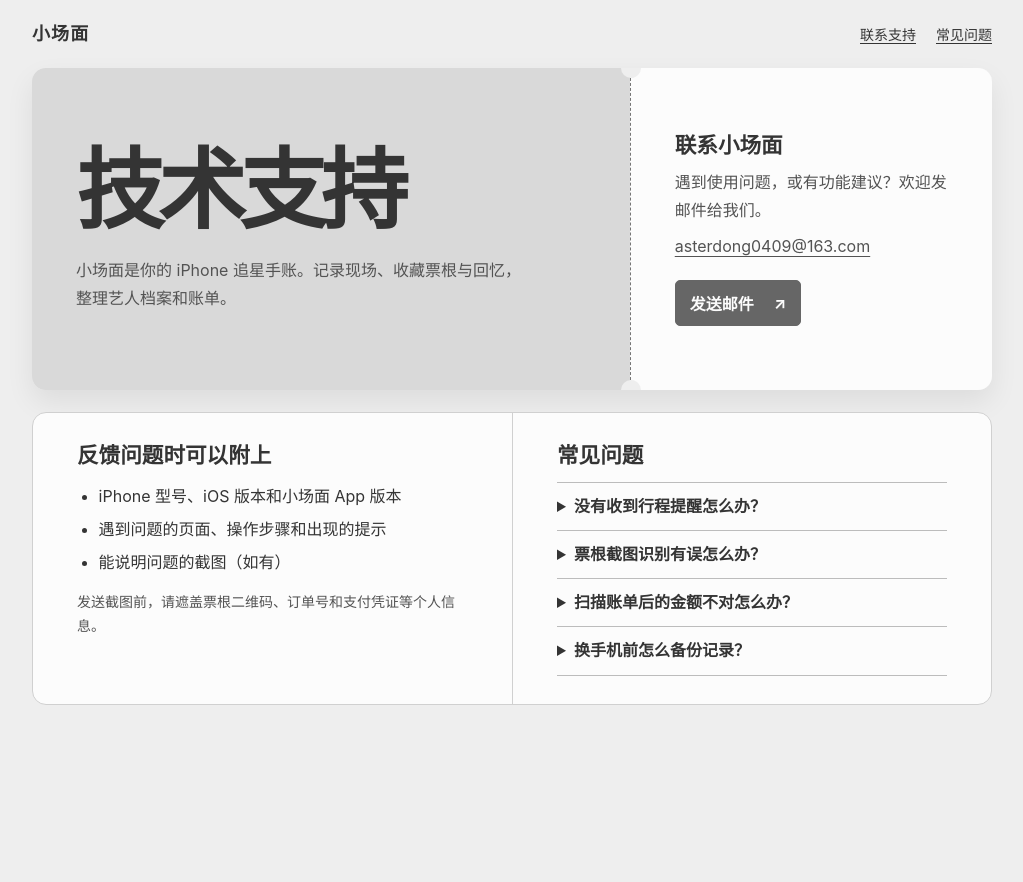
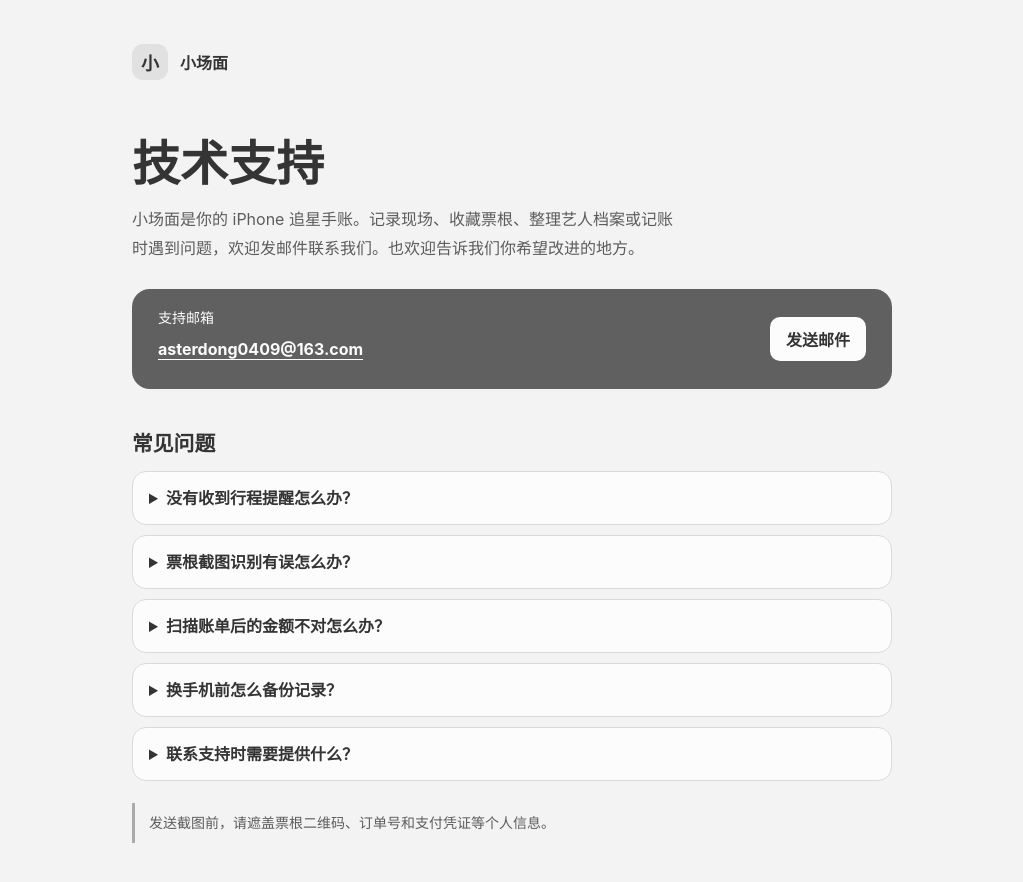
Before and after one commit to dyxddddddd/lilscene-support, a plain HTML site: page index.html in a window 1280 px wide. Shown: the whole page, without its empty margins (128-1151 px from the left). Before the commit the page ends 800 px from the top, so only its background shows below. Drawn offline with Linux system fonts and the light colour scheme.

Commit message:
Use a simple single-column support layout

```diff
--- a/index.html
+++ b/index.html
@@ -4,168 +4,112 @@
   <meta charset="utf-8">
   <meta name="viewport" content="width=device-width, initial-scale=1">
   <meta name="description" content="联系小场面技术支持，反馈 App 使用问题或提出功能建议。">
-  <meta name="theme-color" content="#eeeeee">
+  <meta name="theme-color" content="#f3f3f3">
   <title>小场面 · 技术支持</title>
   <style>
     :root {
       color-scheme: light;
-      --paper: #eee;
-      --white: #fcfcfc;
+      --paper: #f3f3f3;
+      --card: #fcfcfc;
       --ink: #343434;
-      --muted: #535353;
-      --rule: #bcbcbc;
-      --ticket: #d9d9d9;
-      --button: #666;
-      --button-hover: #555;
-      --pad: clamp(20px, 4vw, 44px);
+      --muted: #5c5c5c;
+      --line: #d9d9d9;
+      --contact: #606060;
       font-family: -apple-system, BlinkMacSystemFont, "PingFang SC", "Microsoft YaHei", sans-serif;
       color: var(--ink);
       background: var(--paper);
     }
     * { box-sizing: border-box; }
     body { margin: 0; }
+    main { width: min(100% - 36px, 760px); margin-inline: auto; padding-block: 44px 56px; }
+    h1, h2, p { margin: 0; }
     a { color: inherit; text-underline-offset: .22em; }
     :focus-visible { outline: 2px solid currentColor; outline-offset: 4px; }
-    h1, h2, p, ul { margin: 0; }
-    h2 { font-size: 1.35rem; line-height: 1.35; }
-    p, li { line-height: 1.75; }
-    .shell { width: min(100% - 32px, 960px); margin-inline: auto; }
-    .site-header {
+    .brand { display: flex; align-items: center; gap: 12px; font-weight: 700; }
+    .mark {
+      display: grid;
+      place-items: center;
+      width: 36px;
+      height: 36px;
+      border-radius: 11px;
+      background: #e1e1e1;
+      font-size: 1.125rem;
+    }
+    .intro { padding-block: clamp(32px, 7vw, 56px) 26px; }
+    h1 { margin-bottom: 14px; font-size: clamp(2.25rem, 7vw, 3rem); line-height: 1.15; }
+    .intro p { max-width: 34em; color: var(--muted); line-height: 1.8; }
+    .contact {
       display: flex;
       align-items: center;
       justify-content: space-between;
-      gap: 8px 24px;
       flex-wrap: wrap;
-      min-height: 68px;
-      padding-block: 9px;
+      gap: 10px 24px;
+      margin-bottom: 38px;
+      padding: 18px clamp(18px, 4vw, 26px);
+      border-radius: 18px;
+      background: var(--contact);
+      color: var(--card);
     }
-    .brand { font-size: 1.125rem; font-weight: 800; letter-spacing: .06em; }
-    .site-header nav { display: flex; flex-wrap: wrap; gap: 4px 20px; }
-    .site-header a { display: inline-flex; min-height: 44px; align-items: center; font-size: .875rem; }
-    .ticket {
-      display: grid;
-      grid-template-columns: minmax(0, 1.65fr) minmax(0, 1fr);
-      overflow: hidden;
-      border-radius: 14px;
-      box-shadow: 0 12px 28px #00000013;
+    .contact-copy { min-width: 0; }
+    .contact-title { display: block; font-size: .875rem; }
+    .email {
+      display: inline-flex;
+      align-items: center;
+      min-height: 44px;
+      max-width: 100%;
+      overflow-wrap: anywhere;
+      font-weight: 650;
     }
-    .ticket-main {
-      padding: clamp(36px, 7vw, 78px) var(--pad);
-      background: var(--ticket);
-    }
-    h1 {
-      margin-bottom: 20px;
-      font-size: clamp(2.85rem, 8vw, 5.5rem);
-      font-weight: 850;
-      letter-spacing: -.075em;
-      line-height: 1.02;
-    }
-    .ticket-main p { max-width: 28em; color: var(--muted); }
-    .ticket-stub {
-      position: relative;
-      display: flex;
-      flex-direction: column;
-      justify-content: center;
-      align-items: flex-start;
-      padding: 32px var(--pad);
-      border-inline-start: 1px dashed #767676;
-      background: var(--white);
-    }
-    .ticket-stub::before, .ticket-stub::after {
-      content: "";
-      position: absolute;
-      inset-inline-start: -10px;
-      width: 20px;
-      height: 20px;
-      border-radius: 50%;
-      background: var(--paper);
-    }
-    .ticket-stub::before { top: -10px; }
-    .ticket-stub::after { bottom: -10px; }
-    .ticket-stub p { margin-top: 8px; color: var(--muted); }
-    .email { overflow-wrap: anywhere; }
     .button {
       display: inline-flex;
-      justify-content: space-between;
       align-items: center;
-      gap: 20px;
-      min-height: 46px;
-      margin-top: 20px;
-      padding: 8px 14px;
-      border: 1px solid var(--button);
-      border-radius: 5px;
-      color: var(--white);
-      background: var(--button);
+      justify-content: center;
+      min-height: 44px;
+      padding: 10px 16px;
+      border-radius: 10px;
+      background: var(--card);
+      color: var(--ink);
+      font-weight: 650;
       text-decoration: none;
+    }
+    .button:hover { background: #e9e9e9; }
+    .button:focus-visible { outline-color: var(--card); }
+    h2 { margin-bottom: 14px; font-size: 1.3rem; }
+    .faq { display: grid; gap: 10px; }
+    details { border: 1px solid var(--line); border-radius: 14px; background: var(--card); }
+    summary {
+      cursor: pointer;
+      min-height: 48px;
+      padding: 14px 16px;
+      border-radius: inherit;
+      line-height: 1.5;
       font-weight: 650;
     }
-    .button:hover { border-color: var(--button-hover); background: var(--button-hover); }
-    .button:focus-visible { outline-color: var(--ink); }
-    .guide {
-      display: grid;
-      grid-template-columns: minmax(0, 1fr) minmax(0, 1fr);
-      margin-block: 22px;
-      border: 1px solid #d0d0d0;
-      border-radius: 14px;
-      background: var(--white);
-    }
-    .guide section { padding: 28px var(--pad); }
-    .guide section + section { border-inline-start: 1px solid #d0d0d0; }
-    .checklist { margin-top: 12px; padding-inline-start: 1.35em; }
-    .checklist li + li { margin-top: 5px; }
-    .note { margin-top: 14px; color: var(--muted); font-size: .875rem; }
-    details { border-bottom: 1px solid var(--rule); }
-    details:first-of-type { margin-top: 12px; border-top: 1px solid var(--rule); }
-    summary {
-      cursor: pointer;
-      min-height: 46px;
-      padding: 12px 0;
-      line-height: 1.45;
-      font-weight: 600;
-    }
-    details p { padding: 0 0 14px; color: var(--muted); }
-    @media (max-width: 650px) {
-      .ticket, .guide { grid-template-columns: minmax(0, 1fr); }
-      .ticket-stub { border-inline-start: 0; border-top: 1px dashed #767676; }
-      .ticket-stub::before { top: -10px; inset-inline-start: -10px; }
-      .ticket-stub::after { top: -10px; inset-inline-start: auto; inset-inline-end: -10px; }
-      .guide section + section { border-inline-start: 0; border-top: 1px solid #d0d0d0; }
+    details p { padding: 0 16px 15px; color: var(--muted); line-height: 1.75; }
+    .note { margin-top: 22px; padding: 8px 14px; border-left: 3px solid #aaa; color: var(--muted); font-size: .875rem; line-height: 1.75; }
+    @media (max-width: 520px) {
+      main { padding-top: 28px; }
+      .contact { align-items: flex-start; flex-direction: column; }
     }
   </style>
 </head>
 <body>
-  <header class="site-header shell">
-    <p class="brand">小场面</p>
-    <nav aria-label="支持页导航">
-      <a href="#contact">联系支持</a>
-      <a href="#help">常见问题</a>
-    </nav>
-  </header>
-  <main class="shell">
-    <div class="ticket">
-      <div class="ticket-main">
-        <h1>技术支持</h1>
-        <p>小场面是你的 iPhone 追星手账。记录现场、收藏票根与回忆，整理艺人档案和账单。</p>
+  <main>
+    <header class="brand"><span class="mark" aria-hidden="true">小</span><span>小场面</span></header>
+    <section class="intro" aria-labelledby="page-title">
+      <h1 id="page-title">技术支持</h1>
+      <p>小场面是你的 iPhone 追星手账。记录现场、收藏票根、整理艺人档案或记账时遇到问题，欢迎发邮件联系我们。也欢迎告诉我们你希望改进的地方。</p>
+    </section>
+    <section class="contact" aria-labelledby="contact-title">
+      <div class="contact-copy">
+        <span class="contact-title" id="contact-title">支持邮箱</span>
+        <a class="email" href="mailto:asterdong0409@163.com">asterdong0409@163.com</a>
       </div>
-      <section class="ticket-stub" id="contact" aria-labelledby="contact-title">
-        <h2 id="contact-title">联系小场面</h2>
-        <p>遇到使用问题，或有功能建议？欢迎发邮件给我们。</p>
-        <p class="email"><a href="mailto:asterdong0409@163.com">asterdong0409@163.com</a></p>
-        <a class="button" href="mailto:asterdong0409@163.com?subject=%E5%B0%8F%E5%9C%BA%E9%9D%A2%20App%20%E5%8F%8D%E9%A6%88">发送邮件 <span aria-hidden="true">↗</span></a>
-      </section>
-    </div>
-    <div class="guide">
-      <section aria-labelledby="report-title">
-        <h2 id="report-title">反馈问题时可以附上</h2>
-        <ul class="checklist">
-          <li>iPhone 型号、iOS 版本和小场面 App 版本</li>
-          <li>遇到问题的页面、操作步骤和出现的提示</li>
-          <li>能说明问题的截图（如有）</li>
-        </ul>
-        <p class="note">发送截图前，请遮盖票根二维码、订单号和支付凭证等个人信息。</p>
-      </section>
-      <section id="help" aria-labelledby="help-title">
-        <h2 id="help-title">常见问题</h2>
+      <a class="button" href="mailto:asterdong0409@163.com?subject=%E5%B0%8F%E5%9C%BA%E9%9D%A2%20App%20%E5%8F%8D%E9%A6%88">发送邮件</a>
+    </section>
+    <section aria-labelledby="help-title">
+      <h2 id="help-title">常见问题</h2>
+      <div class="faq">
         <details>
           <summary>没有收到行程提醒怎么办？</summary>
           <p>先打开对应的行程详情，确认已开启提醒并选好提醒时间。再到 iPhone「设置」中检查是否允许小场面发送通知。</p>
@@ -182,8 +126,13 @@
           <summary>换手机前怎么备份记录？</summary>
           <p>在旧设备打开小场面「设置 → 账号与数据」，选择「导出完整备份（含照片）」，并把备份文件另存到可在新设备访问的位置。再在新设备的同一页面选择「从备份恢复」。小 Li 对话不包含在备份中。</p>
         </details>
-      </section>
-    </div>
+        <details>
+          <summary>联系支持时需要提供什么？</summary>
+          <p>请附上 iPhone 型号、iOS 版本、小场面 App 版本，以及遇到问题的页面、操作步骤和提示。如果有能说明问题的截图，也可以一并附上。</p>
+        </details>
+      </div>
+      <p class="note">发送截图前，请遮盖票根二维码、订单号和支付凭证等个人信息。</p>
+    </section>
   </main>
 </body>
 </html>
```
